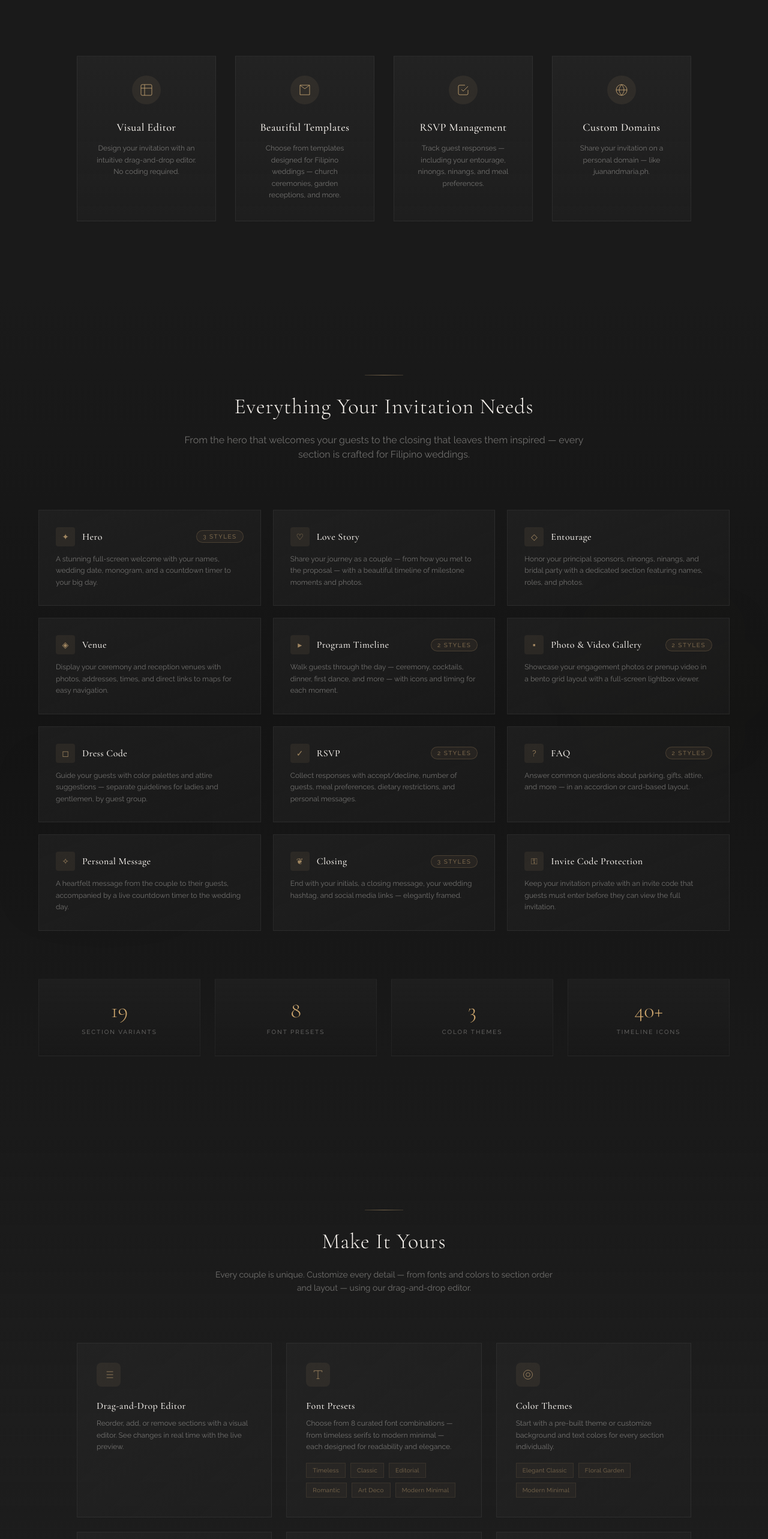
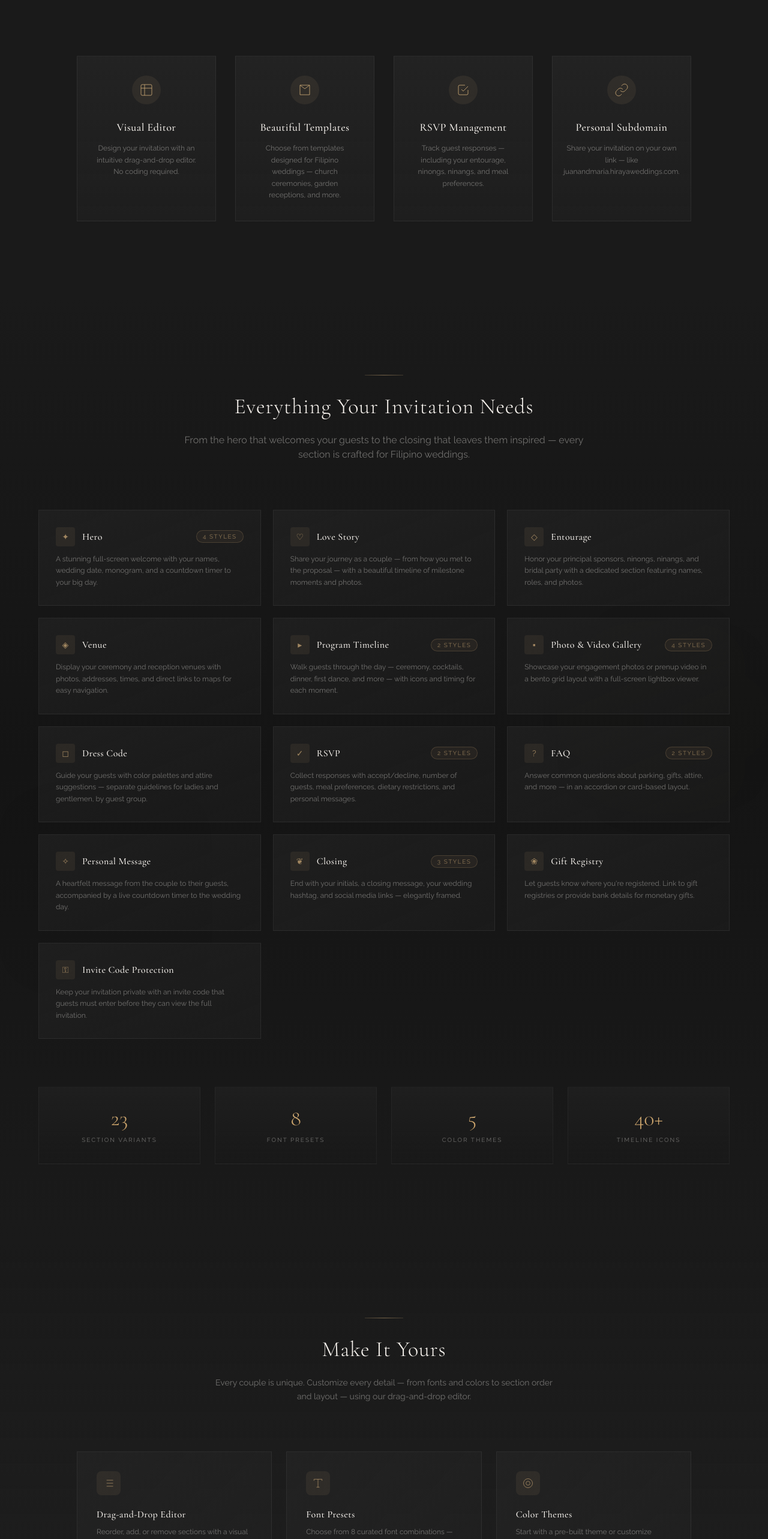
Before and after one commit to JensonMiralles/welcome-hiraya-manawari, a React (Vite) app: page / in a window 1280 px wide. Shown: the part 1100-3666 px from the top of the page at 60% size. Built offline with nearby package versions, Linux system fonts and the light colour scheme; no server answers.

Commit message:
feat: update feature titles and descriptions in About, Customization, Pricing, and Showcase sections

```diff
--- a/src/sections/About.tsx
+++ b/src/sections/About.tsx
@@ -99,9 +99,9 @@ const features = [
     ),
   },
   {
-    title: "Custom Domains",
+    title: "Personal Subdomain",
     description:
-      "Share your invitation on a personal domain — like juanandmaria.ph.",
+      "Share your invitation on your own link — like juanandmaria.hirayaweddings.com.",
     icon: (
       <svg
         viewBox="0 0 24 24"
@@ -110,8 +110,8 @@ const features = [
         strokeWidth="1"
         className="h-6 w-6"
       >
-        <circle cx="12" cy="12" r="9" />
-        <path d="M3 12h18M12 3c-2.5 3-4 6-4 9s1.5 6 4 9c2.5-3 4-6 4-9s-1.5-6-4-9z" />
+        <path d="M10 13a5 5 0 007.54.54l3-3a5 5 0 00-7.07-7.07l-1.72 1.71" />
+        <path d="M14 11a5 5 0 00-7.54-.54l-3 3a5 5 0 007.07 7.07l1.71-1.71" />
       </svg>
     ),
   },
--- a/src/sections/Customization.tsx
+++ b/src/sections/Customization.tsx
@@ -96,11 +96,13 @@ const customizationFeatures: {
     ),
     options: [
       "Timeless",
-      "Classic",
+      "Classic Sophistication",
+      "Contemporary Classic",
       "Editorial",
+      "Modern Minimal",
       "Romantic",
+      "Garden Party",
       "Art Deco",
-      "Modern Minimal",
     ],
   },
   {
@@ -119,7 +121,7 @@ const customizationFeatures: {
         <circle cx="12" cy="12" r="4" />
       </svg>
     ),
-    options: ["Elegant Classic", "Floral Garden", "Modern Minimal"],
+    options: ["Elegant Classic", "Floral Garden", "Rustic Garden", "Filipino Heritage", "Modern Minimal"],
   },
   {
     title: "Templates",
--- a/src/sections/Pricing.tsx
+++ b/src/sections/Pricing.tsx
@@ -82,6 +82,18 @@ export function Pricing() {
                   {tier.startingAt && (
                     <span className="text-[10px] uppercase tracking-[0.15em] text-warm-gray">
                       Starts at{" "}
+                    </span>
+                  )}
+                  {tier.originalPrice && (
+                    <div className="mb-1">
+                      <span className="text-[10px] uppercase tracking-[0.15em] text-champagne/50">
+                        Introductory Price
+                      </span>
+                    </div>
+                  )}
+                  {tier.originalPrice && (
+                    <span className="mr-2 font-serif text-lg text-warm-gray/50 line-through">
+                      {tier.originalPrice}
                     </span>
                   )}
                   <span className="bg-gradient-to-b from-champagne-light to-champagne-dark bg-clip-text font-serif text-3xl font-light text-transparent">
@@ -190,6 +202,7 @@ type PricingTier = {
   subtitle: string;
   meaning: string;
   price: string;
+  originalPrice?: string;
   startingAt?: boolean;
   popular?: boolean;
   badge?: string;
@@ -201,50 +214,53 @@ const pricingTiers: PricingTier[] = [
     name: "Simula",
     subtitle: "Essential",
     meaning: '"The Beginning"',
-    price: "\u20B11,499",
+    price: "\u20B1999",
+    originalPrice: "\u20B11,499",
     features: [
-      { label: "Single-page invitation", included: true },
-      { label: "Pre-built template", included: true },
-      { label: "RSVP form", included: true },
+      { label: "All sections & editing", included: true },
+      { label: "Full customization", included: true },
+      { label: "Advanced RSVP management", included: true },
       { label: "Up to 100 guests", included: true },
-      { label: "Basic color customization", included: true },
-      { label: "Multi-page layout", included: false },
-      { label: "Custom domain", included: false },
-      { label: "Photo gallery", included: false },
+      { label: "RSVP export", included: true, detail: "CSV" },
+      { label: "Gallery photos", included: true, detail: "6" },
+      { label: "Subdomain", included: true },
+      { label: "1 year duration", included: true },
     ],
   },
   {
     name: "Diwa",
     subtitle: "Signature",
     meaning: '"The Spirit of Love"',
-    price: "\u20B12,999",
+    price: "\u20B11,999",
+    originalPrice: "\u20B12,999",
     popular: true,
     badge: "Most Popular",
     features: [
-      { label: "Multi-page invitation", included: true },
-      { label: "Premium templates", included: true },
-      { label: "RSVP with meal choices", included: true },
-      { label: "Up to 300 guests", included: true },
-      { label: "Full color & font customization", included: true },
-      { label: "Photo gallery", included: true },
-      { label: "Background music", included: true },
-      { label: "Custom domain", included: false },
+      { label: "All sections & editing", included: true },
+      { label: "Full customization", included: true },
+      { label: "Advanced RSVP management", included: true },
+      { label: "Up to 150 guests", included: true },
+      { label: "RSVP export", included: true, detail: "CSV" },
+      { label: "Gallery photos", included: true, detail: "12" },
+      { label: "Subdomain", included: true },
+      { label: "1 year duration", included: true },
     ],
   },
   {
     name: "Mayumi",
     subtitle: "Grand",
     meaning: '"Grace and Beauty"',
-    price: "\u20B13,999",
+    price: "\u20B12,999",
+    originalPrice: "\u20B13,999",
     features: [
-      { label: "Multi-page invitation", included: true },
-      { label: "All premium templates", included: true },
+      { label: "All sections & editing", included: true },
+      { label: "Full customization", included: true },
       { label: "Advanced RSVP management", included: true },
-      { label: "Up to 500 guests", included: true },
-      { label: "Full customization suite", included: true },
-      { label: "Photo & video gallery", included: true },
-      { label: "Background music", included: true },
-      { label: "Custom domain", included: true },
+      { label: "Unlimited guests", included: true },
+      { label: "RSVP export", included: true, detail: "CSV" },
+      { label: "Gallery photos", included: true, detail: "24" },
+      { label: "Subdomain", included: true },
+      { label: "2 year duration", included: true },
     ],
   },
   {
@@ -255,14 +271,14 @@ const pricingTiers: PricingTier[] = [
     startingAt: true,
     badge: "Fully Custom",
     features: [
-      { label: "Fully custom design", included: true },
-      { label: "Dedicated designer", included: true },
       { label: "Unlimited guests", included: true },
+      { label: "Unlimited photos", included: true },
+      { label: "Custom domain", included: true },
+      { label: "2 year duration", included: true },
+      { label: "Bespoke animations & effects", included: true },
+      { label: "Dedicated design consultation", included: true },
       { label: "All Grand features", included: true },
-      { label: "Custom animations", included: true },
       { label: "Priority support", included: true },
-      { label: "Multiple event pages", included: true },
-      { label: "White-glove onboarding", included: true },
     ],
   },
 ];
--- a/src/sections/Showcase.tsx
+++ b/src/sections/Showcase.tsx
@@ -79,7 +79,7 @@ const showcaseSections = [
     title: "Hero",
     description:
       "A stunning full-screen welcome with your names, wedding date, monogram, and a countdown timer to your big day.",
-    variants: "3 styles",
+    variants: "4 styles",
   },
   {
     icon: "\u2661",
@@ -111,7 +111,7 @@ const showcaseSections = [
     title: "Photo & Video Gallery",
     description:
       "Showcase your engagement photos or prenup video in a bento grid layout with a full-screen lightbox viewer.",
-    variants: "2 styles",
+    variants: "4 styles",
   },
   {
     icon: "\u25FB",
@@ -147,6 +147,12 @@ const showcaseSections = [
     variants: "3 styles",
   },
   {
+    icon: "\u2740",
+    title: "Gift Registry",
+    description:
+      "Let guests know where you're registered. Link to gift registries or provide bank details for monetary gifts.",
+  },
+  {
     icon: "\u26BF",
     title: "Invite Code Protection",
     description:
@@ -155,8 +161,8 @@ const showcaseSections = [
 ];
 
 const showcaseStats = [
-  { value: "19", label: "Section Variants" },
+  { value: "23", label: "Section Variants" },
   { value: "8", label: "Font Presets" },
-  { value: "3", label: "Color Themes" },
+  { value: "5", label: "Color Themes" },
   { value: "40+", label: "Timeline Icons" },
 ];
```
